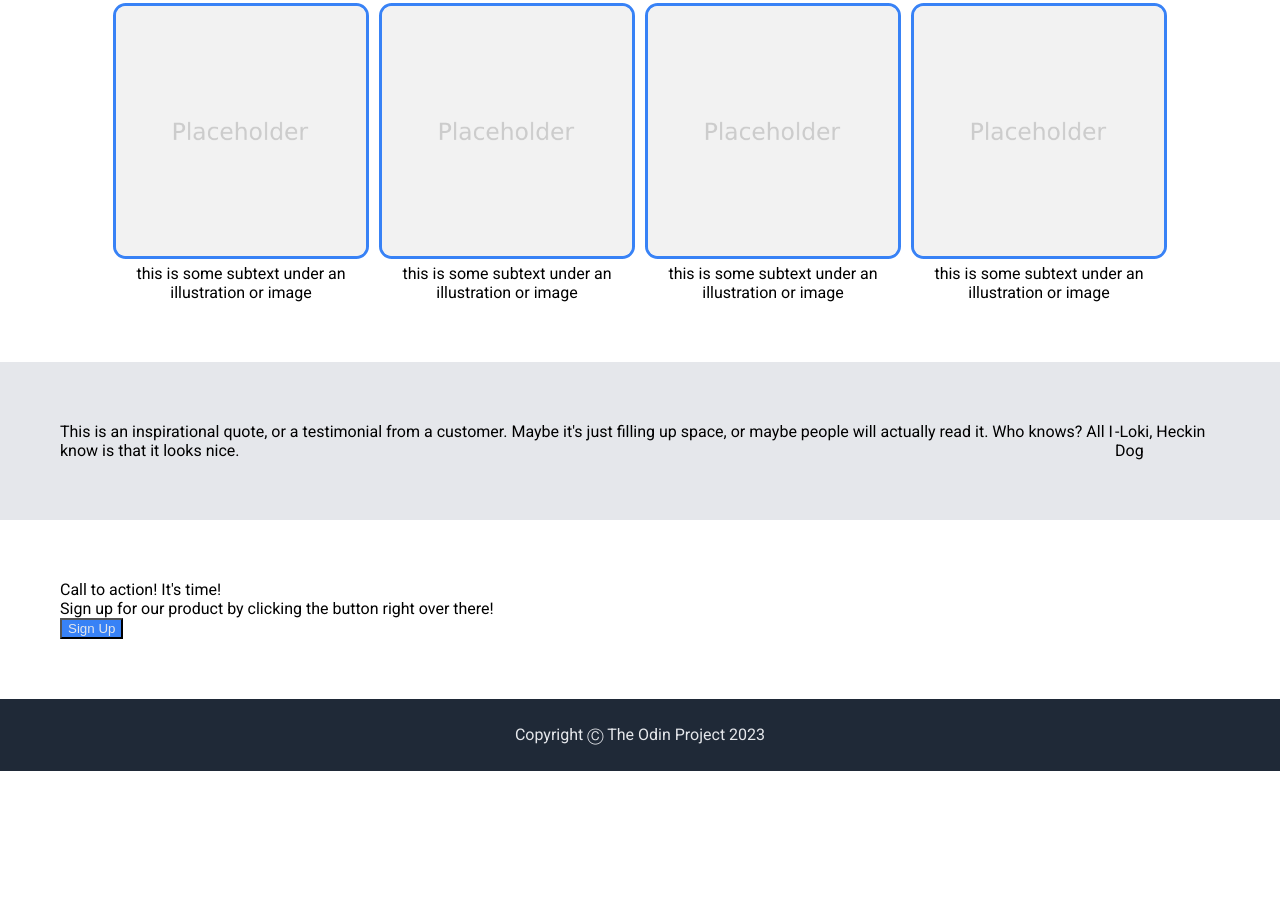
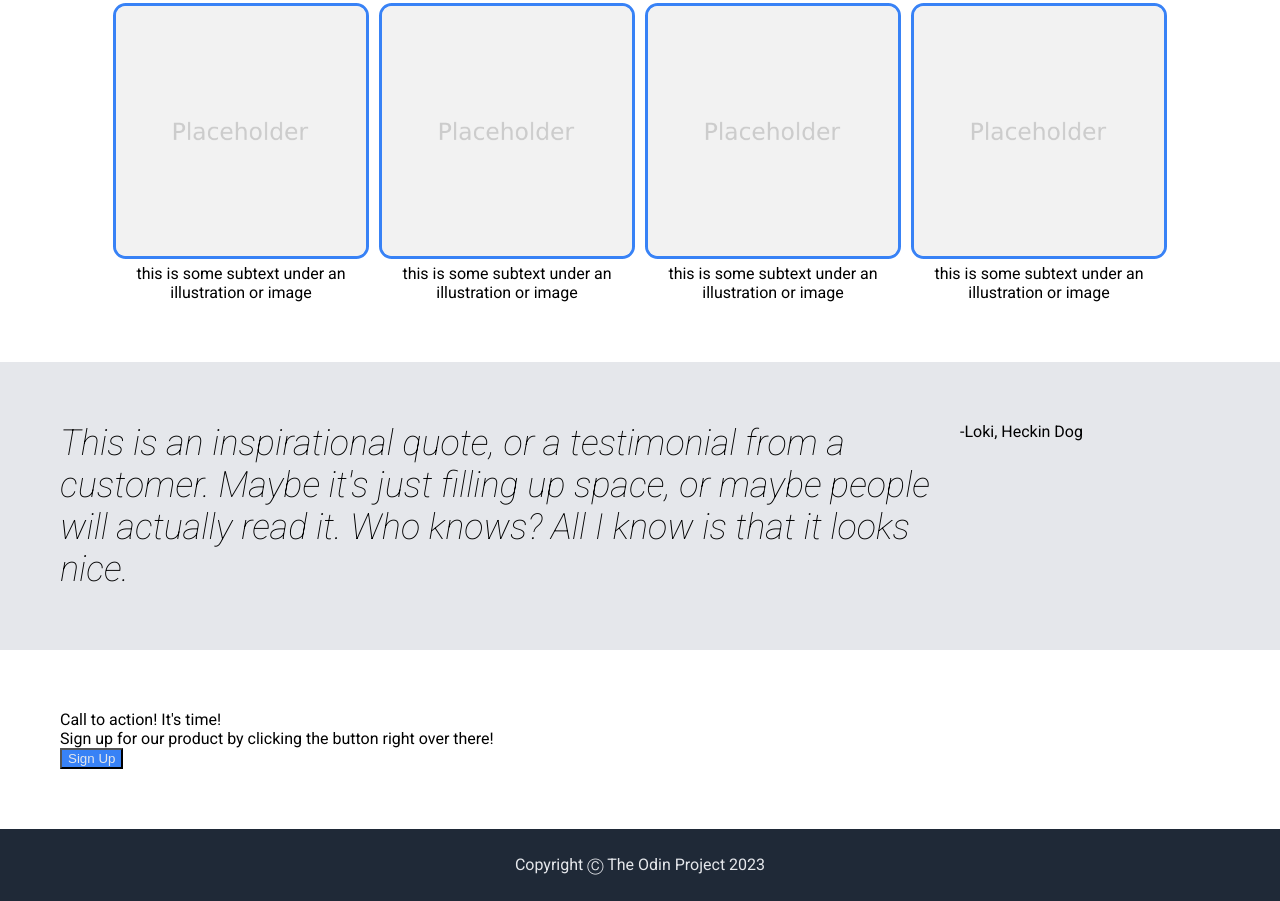
Before and after one commit to ConorMacFadden/OdinFlexLandingPage, a plain HTML site: page index.html in a window 1280 px wide. Shown: the part 680-1581 px from the top of the page. Before the commit the page ends 1451 px from the top, so only its background shows below. Drawn offline with Linux system fonts and the light colour scheme.

Commit message:
Sets quote font style.

```diff
--- a/index.html
+++ b/index.html
@@ -51,11 +51,11 @@
             </div>
         </div>
     </div>
-    <div class="quote main">
-        <div>This is an inspirational quote, or a testimonial from a customer.
+    <div class="quote-section main">
+        <div class="quote">This is an inspirational quote, or a testimonial from a customer.
             Maybe it's just filling up space, or maybe people will actually read it.
             Who knows? All I know is that it looks nice.</div>
-        <div>-Loki, Heckin Dog</div>
+        <div class="quote-author">-Loki, Heckin Dog</div>
     </div>
     <div class="action-call main">
         <div>
--- a/styles.css
+++ b/styles.css
@@ -121,6 +121,17 @@ button {
     background-color: #3882F6;
 }
 
-.quote {
+.quote-section {
     background-color: #E5E7EB;
 }
+
+.quote {
+    max-width: 900px;
+    font-size: 36px;
+    font-weight: lighter;
+    font-style: italic;
+}
+
+.quote-author {
+
+}
```
